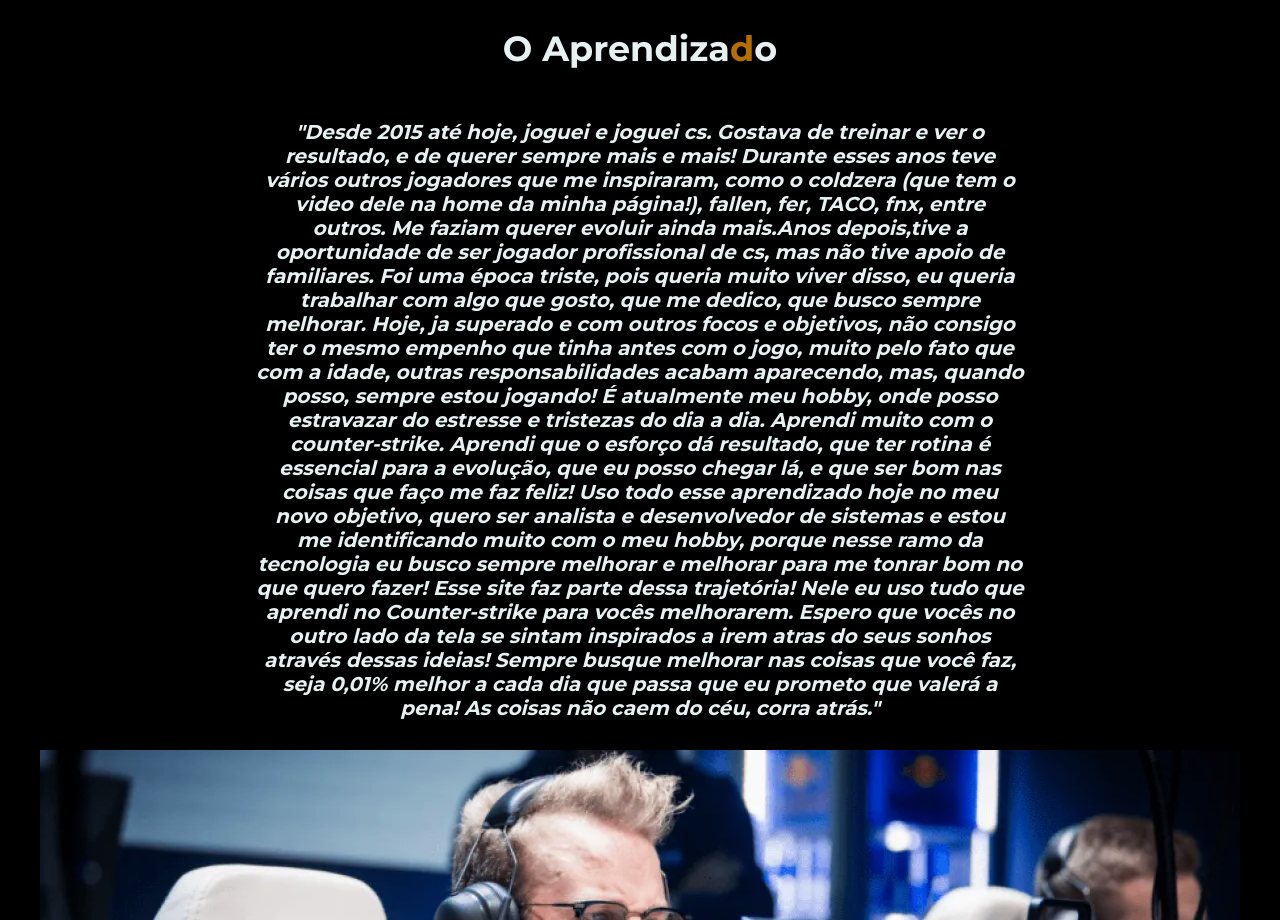
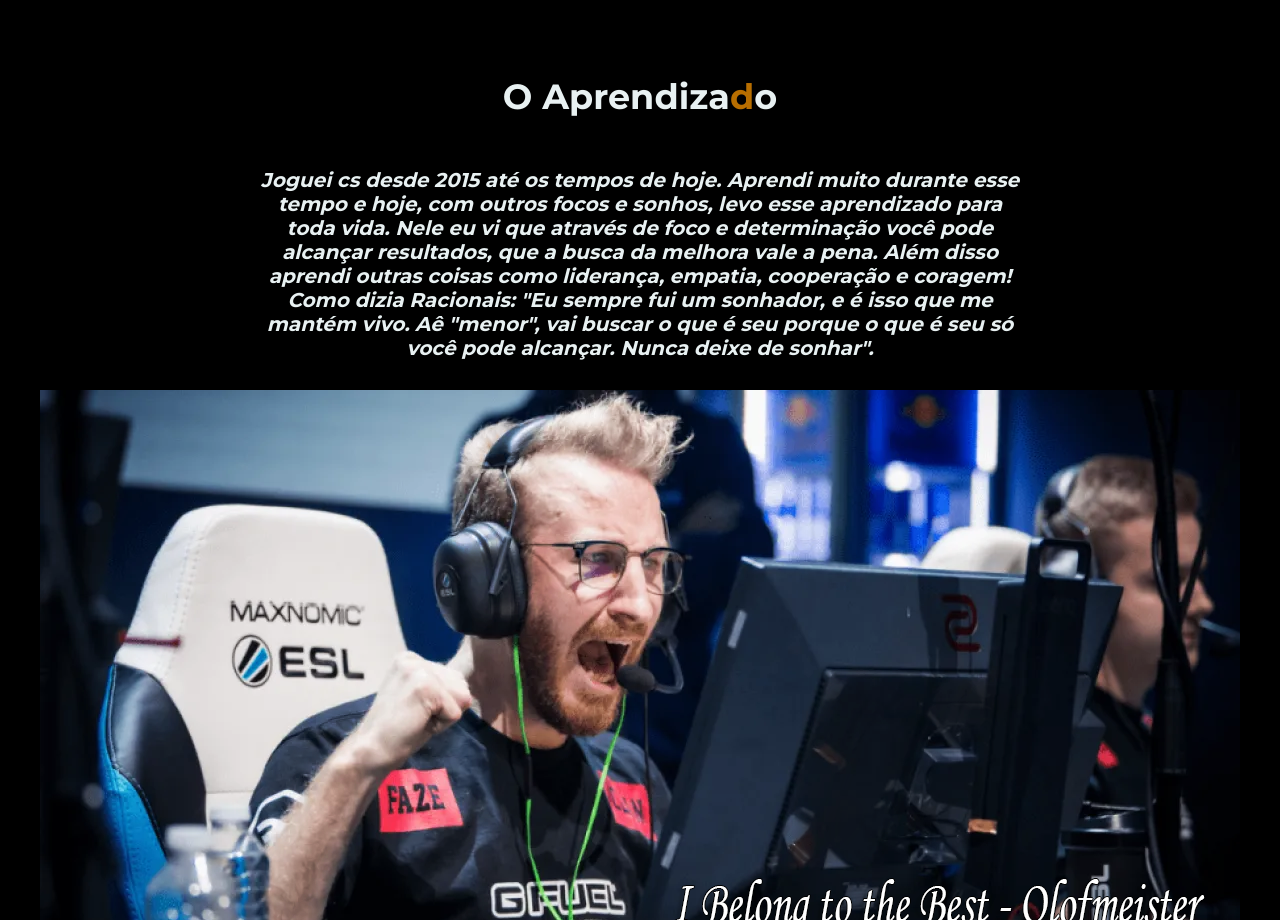
Before and after one commit to JorgeUL/Site-individual, a website: page public/sobre.html in a window 1280 px wide. Shown: the part 1960-2880 px from the top of the page. Drawn offline with Linux system fonts and the light colour scheme.

Commit message:
toques finais no cadastro e no sobre

```diff
--- a/public/sobre.html
+++ b/public/sobre.html
@@ -52,7 +52,7 @@
             eu conheci em 2015.
             Esse jogo me atraiu muito por causa do seu lado competitivo. Essa época havia muitos campeonatos de cs
             (counter strike) e eles me inspiravam muito. Queria ser o melhor, queria competir, queria me desafiar todo
-            dia a melhorar no jogo!"
+            dia a melhorar no jogo! O que me movia era o sonho de um dia representar o Brasil no competitivo de cs!"
         </div>
 
         <div class="imagens_texto">
@@ -68,23 +68,11 @@
             </div>
         </div>
         <div class="titulo_texto">O Aprendiza<span>d</span>o</div>
-        <div class="texto">"Desde 2015 até hoje, joguei e joguei cs. Gostava de treinar e ver o resultado, e de querer
-            sempre mais e mais! Durante esses anos teve vários outros jogadores que me inspiraram, como o coldzera (que
-            tem o video dele na home da minha página!), fallen, fer, TACO, fnx, entre outros. Me faziam querer evoluir
-            ainda mais.Anos depois,tive a oportunidade de ser jogador profissional de cs, mas não tive
-            apoio de familiares. Foi uma época triste, pois queria muito viver disso, eu queria trabalhar com algo que
-            gosto, que me dedico, que busco sempre melhorar. Hoje, ja superado e com outros focos e objetivos, não
-            consigo ter o mesmo empenho que tinha antes com o
-            jogo, muito pelo fato que com a idade, outras responsabilidades acabam aparecendo, mas, quando posso, sempre
-            estou jogando! É atualmente meu hobby, onde posso estravazar do estresse e tristezas do dia a dia. Aprendi
-            muito com o counter-strike. Aprendi que o esforço dá resultado, que ter rotina é essencial para a evolução,
-            que eu posso chegar lá, e que ser bom nas coisas que faço me faz feliz! Uso todo esse aprendizado hoje no
-            meu novo objetivo, quero ser analista e desenvolvedor de sistemas e estou me identificando muito com o meu
-            hobby, porque nesse ramo da tecnologia eu busco sempre melhorar e melhorar para me tonrar bom no que quero
-            fazer! Esse site faz parte dessa trajetória! Nele eu uso tudo que aprendi no Counter-strike para vocês
-            melhorarem. Espero que vocês no outro lado da tela se sintam inspirados a irem atras do seus sonhos através
-            dessas ideias! Sempre busque melhorar nas coisas que você faz, seja 0,01% melhor a cada dia que passa que eu
-            prometo que valerá a pena! As coisas não caem do céu, corra atrás."</div>
+        <div class="texto">Joguei cs desde 2015 até os tempos de hoje. Aprendi muito durante esse tempo e hoje, com
+            outros focos e sonhos, levo esse aprendizado para toda vida. Nele eu vi que através de foco e determinação você
+            pode alcançar resultados, que a busca da melhora vale a pena. Além disso aprendi outras coisas como
+            liderança, empatia, cooperação e coragem! Como dizia Racionais: "Eu sempre fui um sonhador, e é isso que
+            me mantém vivo. Aê "menor", vai buscar o que é seu porque o que é seu só você pode alcançar. Nunca deixe de sonhar".</div>
         <img src="./img/mensagem.png" alt="" class="olof_frase">
         <div class="traducao">"Eu pertenço ao melhor" -Olofmeister</div>
         <div class="footer">Copyright © Todos os direitos reservados.
```
Also changed, not shown: public/cadastro.html (+1 -2 lines).
